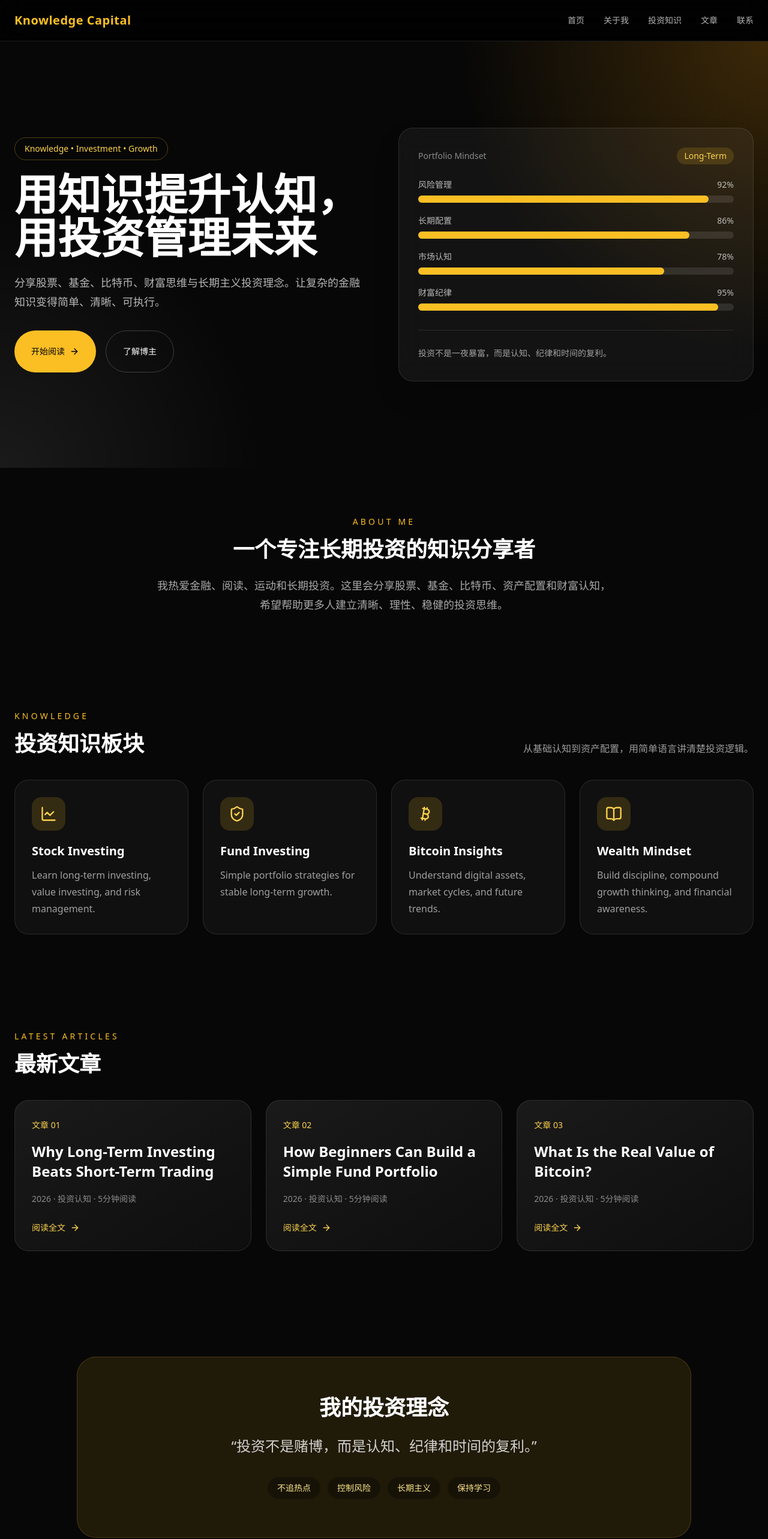
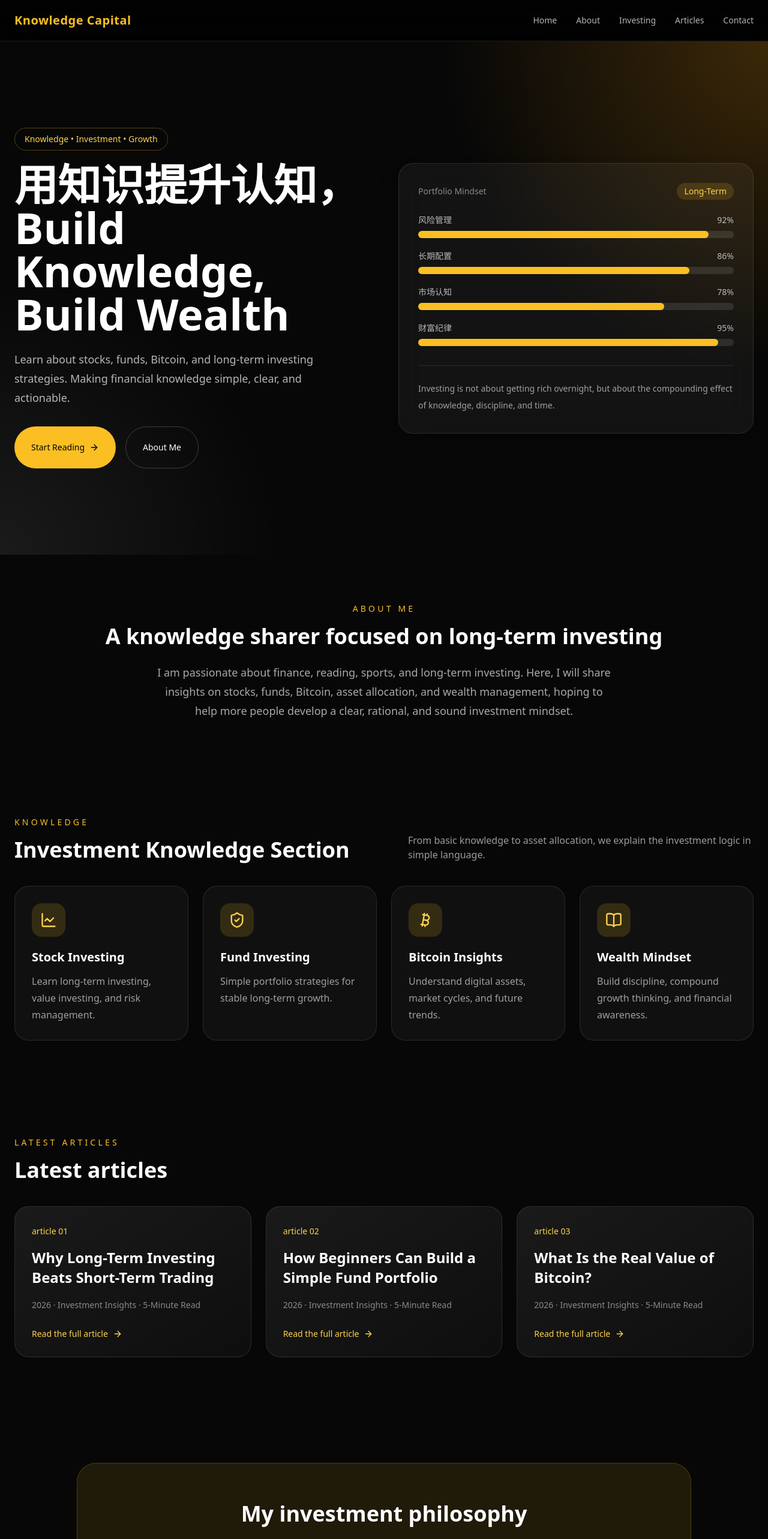
Before and after one commit to lizhijie9413-art/knowledge-investment-site, a Next.js app in the folder knowledge-investment-site/: page / in a window 1280 px wide. Shown: the top 2566 px of the page at 60% size. Built offline with nearby package versions, Linux system fonts and the light colour scheme.

Commit message:
Update page.tsx

```diff
--- a/knowledge-investment-site/app/page.tsx
+++ b/knowledge-investment-site/app/page.tsx
@@ -42,11 +42,11 @@ const articles = [
         <div className="mx-auto flex max-w-7xl items-center justify-between px-6 py-5">
           <div className="text-xl font-bold tracking-wide text-amber-400">Knowledge Capital</div>
           <nav className="hidden gap-8 text-sm text-white/70 md:flex">
-            <a href="#home" className="hover:text-amber-400">首页</a>
-            <a href="#about" className="hover:text-amber-400">关于我</a>
-            <a href="#knowledge" className="hover:text-amber-400">投资知识</a>
-            <a href="#articles" className="hover:text-amber-400">文章</a>
-            <a href="#contact" className="hover:text-amber-400">联系</a>
+            <a href="#home" className="hover:text-amber-400">Home</a>
+            <a href="#about" className="hover:text-amber-400">About</a>
+            <a href="#knowledge" className="hover:text-amber-400">Investing</a>
+            <a href="#articles" className="hover:text-amber-400">Articles</a>
+            <a href="#contact" className="hover:text-amber-400">Contact</a>
           </nav>
         </div>
       </header>
@@ -59,17 +59,17 @@ const articles = [
               Knowledge • Investment • Growth
             </p>
             <h1 className="text-5xl font-bold leading-tight md:text-7xl">
-              用知识提升认知，<br />用投资管理未来
+              用知识提升认知，<br />Build Knowledge, Build Wealth
             </h1>
             <p className="mt-6 max-w-xl text-lg leading-8 text-white/70">
-              分享股票、基金、比特币、财富思维与长期主义投资理念。让复杂的金融知识变得简单、清晰、可执行。
+              Learn about stocks, funds, Bitcoin, and long-term investing strategies. Making financial knowledge simple, clear, and actionable.
             </p>
             <div className="mt-8 flex flex-wrap gap-4">
               <Button className="rounded-full bg-amber-400 px-7 py-6 text-black hover:bg-amber-300">
-                开始阅读 <ArrowRight className="ml-2 h-4 w-4" />
+                Start Reading <ArrowRight className="ml-2 h-4 w-4" />
               </Button>
               <Button variant="outline" className="rounded-full border-white/20 px-7 py-6 text-white hover:bg-white/10">
-                了解博主
+                About Me
               </Button>
             </div>
           </motion.div>
@@ -99,7 +99,7 @@ const articles = [
                   ))}
                 </div>
                 <p className="mt-8 border-t border-white/10 pt-6 text-sm leading-7 text-white/60">
-                  投资不是一夜暴富，而是认知、纪律和时间的复利。
+                  Investing is not about getting rich overnight, but about the compounding effect of knowledge, discipline, and time.
                 </p>
               </CardContent>
             </Card>
@@ -110,9 +110,9 @@ const articles = [
       <section id="about" className="px-6 py-20">
         <div className="mx-auto max-w-5xl text-center">
           <p className="text-sm uppercase tracking-[0.3em] text-amber-400">About Me</p>
-          <h2 className="mt-4 text-4xl font-bold">一个专注长期投资的知识分享者</h2>
+          <h2 className="mt-4 text-4xl font-bold">A knowledge sharer focused on long-term investing</h2>
           <p className="mx-auto mt-6 max-w-3xl text-lg leading-8 text-white/65">
-            我热爱金融、阅读、运动和长期投资。这里会分享股票、基金、比特币、资产配置和财富认知，希望帮助更多人建立清晰、理性、稳健的投资思维。
+            I am passionate about finance, reading, sports, and long-term investing. Here, I will share insights on stocks, funds, Bitcoin, asset allocation, and wealth management, hoping to help more people develop a clear, rational, and sound investment mindset.
           </p>
         </div>
       </section>
@@ -122,9 +122,9 @@ const articles = [
           <div className="mb-10 flex flex-col justify-between gap-4 md:flex-row md:items-end">
             <div>
               <p className="text-sm uppercase tracking-[0.3em] text-amber-400">Knowledge</p>
-              <h2 className="mt-4 text-4xl font-bold">投资知识板块</h2>
+              <h2 className="mt-4 text-4xl font-bold">Investment Knowledge Section</h2>
             </div>
-            <p className="max-w-xl text-white/60">从基础认知到资产配置，用简单语言讲清楚投资逻辑。</p>
+            <p className="max-w-xl text-white/60">From basic knowledge to asset allocation, we explain the investment logic in simple language.</p>
           </div>
           <div className="grid gap-6 md:grid-cols-4">
             {categories.map((item) => (
@@ -143,16 +143,16 @@ const articles = [
       <section id="articles" className="px-6 py-20">
         <div className="mx-auto max-w-7xl">
           <p className="text-sm uppercase tracking-[0.3em] text-amber-400">Latest Articles</p>
-          <h2 className="mt-4 text-4xl font-bold">最新文章</h2>
+          <h2 className="mt-4 text-4xl font-bold">Latest articles</h2>
           <div className="mt-10 grid gap-6 md:grid-cols-3">
             {articles.map((title, index) => (
               <Card key={title} className="rounded-3xl border-white/10 bg-gradient-to-br from-white/[0.08] to-white/[0.03]">
                 <CardContent className="p-7">
-                  <span className="text-sm text-amber-300">文章 0{index + 1}</span>
+                  <span className="text-sm text-amber-300">article 0{index + 1}</span>
                   <h3 className="mt-4 text-2xl font-semibold leading-snug text-white">{title}</h3>
-                  <p className="mt-5 text-sm text-white/50">2026 · 投资认知 · 5分钟阅读</p>
+                  <p className="mt-5 text-sm text-white/50">2026 · Investment Insights · 5-Minute Read</p>
                   <button className="mt-7 flex items-center text-sm text-amber-300 hover:text-amber-200">
-                    阅读全文 <ArrowRight className="ml-2 h-4 w-4" />
+                    Read the full article <ArrowRight className="ml-2 h-4 w-4" />
                   </button>
                 </CardContent>
               </Card>
@@ -163,13 +163,13 @@ const articles = [
 
       <section className="px-6 py-24">
         <div className="mx-auto max-w-5xl rounded-[2rem] border border-amber-400/20 bg-amber-400/10 p-10 text-center md:p-16">
-          <h2 className="text-4xl font-bold">我的投资理念</h2>
-          <p className="mx-auto mt-6 max-w-3xl text-2xl leading-10 text-white/80">“投资不是赌博，而是认知、纪律和时间的复利。”</p>
+          <h2 className="text-4xl font-bold">My investment philosophy</h2>
+          <p className="mx-auto mt-6 max-w-3xl text-2xl leading-10 text-white/80">“Investing is not gambling, but the compounding effect of knowledge, discipline, and time.。”</p>
           <div className="mt-8 flex flex-wrap justify-center gap-3 text-sm text-amber-200">
-            <span className="rounded-full bg-black/30 px-4 py-2">不追热点</span>
-            <span className="rounded-full bg-black/30 px-4 py-2">控制风险</span>
-            <span className="rounded-full bg-black/30 px-4 py-2">长期主义</span>
-            <span className="rounded-full bg-black/30 px-4 py-2">保持学习</span>
+            <span className="rounded-full bg-black/30 px-4 py-2">Don't chase trends</span>
+            <span className="rounded-full bg-black/30 px-4 py-2">Controlling risks</span>
+            <span className="rounded-full bg-black/30 px-4 py-2">Long-termism</span>
+            <span className="rounded-full bg-black/30 px-4 py-2">Keep learning</span>
           </div>
         </div>
       </section>
@@ -179,20 +179,20 @@ const articles = [
           <div className="grid gap-10 md:grid-cols-2 md:items-center">
             <div>
               <p className="text-sm uppercase tracking-[0.3em] text-amber-400">Contact</p>
-              <h2 className="mt-4 text-4xl font-bold">联系与合作</h2>
-              <p className="mt-5 max-w-xl leading-8 text-white/60">欢迎交流投资知识、内容合作、社群建设或品牌合作。</p>
+              <h2 className="mt-4 text-4xl font-bold">Contact and Cooperation</h2>
+              <p className="mt-5 max-w-xl leading-8 text-white/60">We welcome exchanges on investment knowledge, content collaboration, community building, or brand cooperation.。</p>
             </div>
             <div className="space-y-4 text-white/70">
               <div className="flex items-center gap-3"><Mail className="h-5 w-5 text-amber-300" /> your@email.com</div>
               <div className="flex items-center gap-3"><Send className="h-5 w-5 text-amber-300" /> Instagram / X</div>
-              <div className="flex items-center gap-3"><Send className="h-5 w-5 text-amber-300" /> Telegram 社群</div>
+              <div className="flex items-center gap-3"><Send className="h-5 w-5 text-amber-300" /> Telegram community</div>
             </div>
           </div>
         </div>
       </section>
 
       <footer className="border-t border-white/10 px-6 py-8 text-center text-sm text-white/40">
-        © 2026 Knowledge Capital. 本网站内容仅用于知识分享，不构成任何投资建议。
+        © 2026 Knowledge Capital. The content on this website is for knowledge sharing purposes only and does not constitute any investment advice.
       </footer>
     </div>
   );
```
